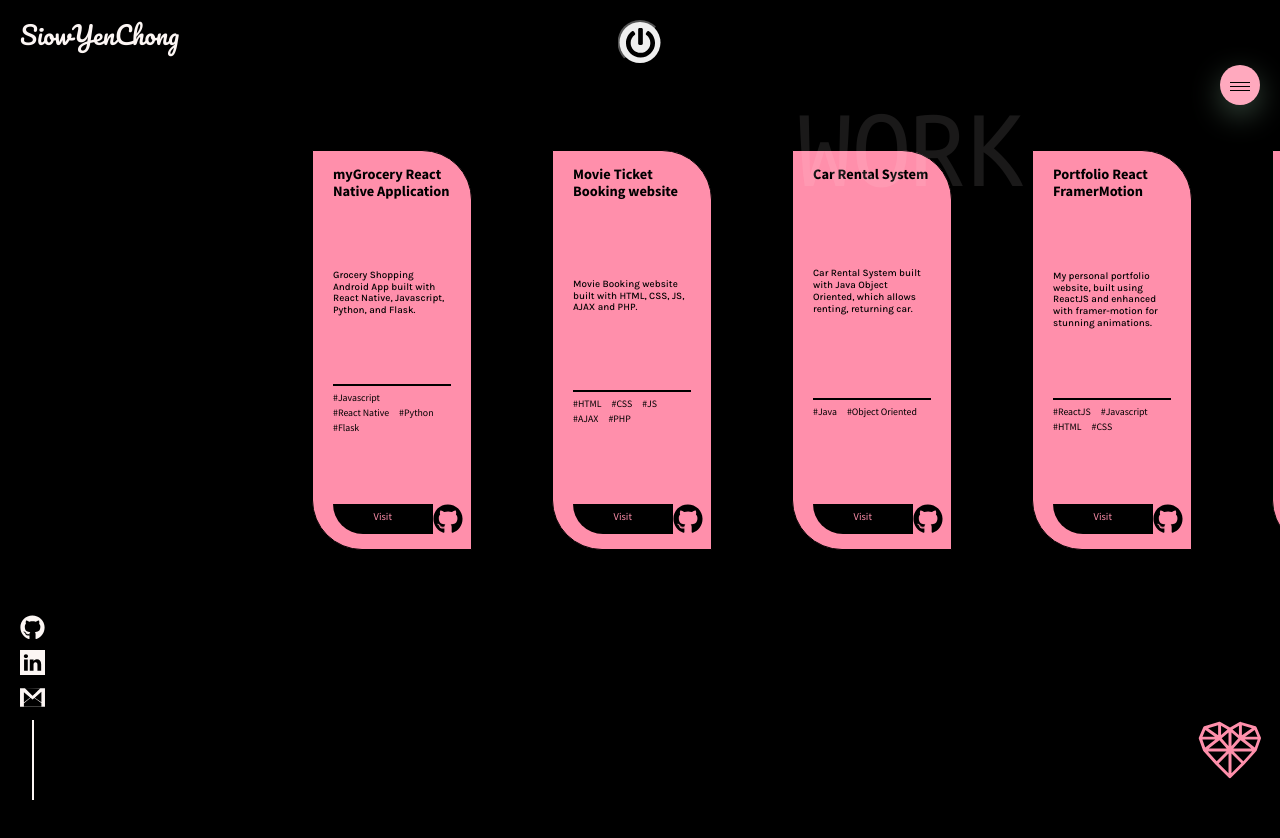
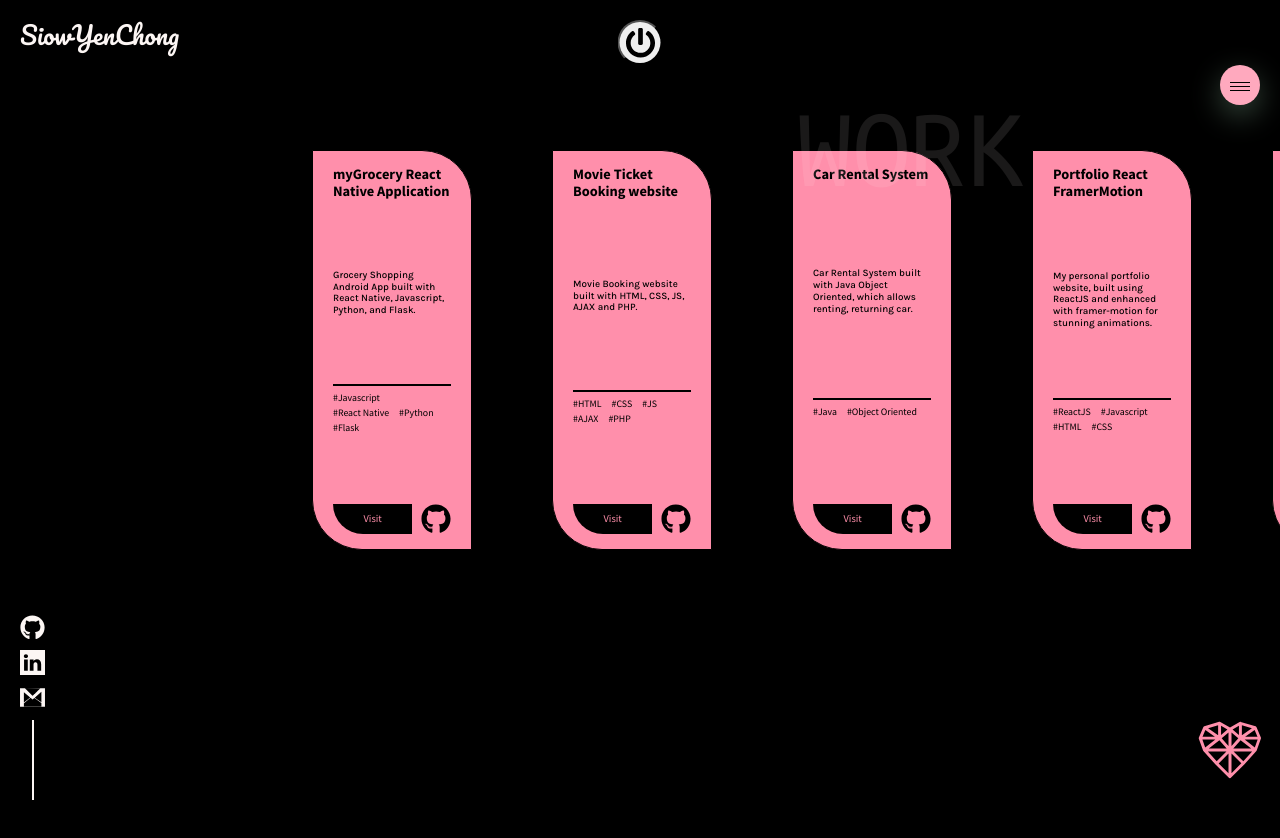
Before and after one commit to SiowYenChong/Portfolio-React-FramerMotion, a React (Create React App) app: page /work in a window 1280 px wide. Shown: the top 838 px of the page. Built offline with nearby package versions, Linux system fonts and the light colour scheme.

Commit message:
Adjusted button -Work

```diff
--- a/src/subComponents/Card.js
+++ b/src/subComponents/Card.js
@@ -76,7 +76,7 @@ const Link = styled(NavLink)`
     background-color: ${props => props.theme.body};
     color: #ff8fab;
     text-decoration: none;
-    padding: 0.5rem calc(1.5rem + 2vw);
+    padding: 0.7rem calc(1.0rem + 1.6vw);
     border-radius: 0 0 0 50px;
     font-size: calc(0.4em + 0.5vw);
     ${Box}:hover &{
```
